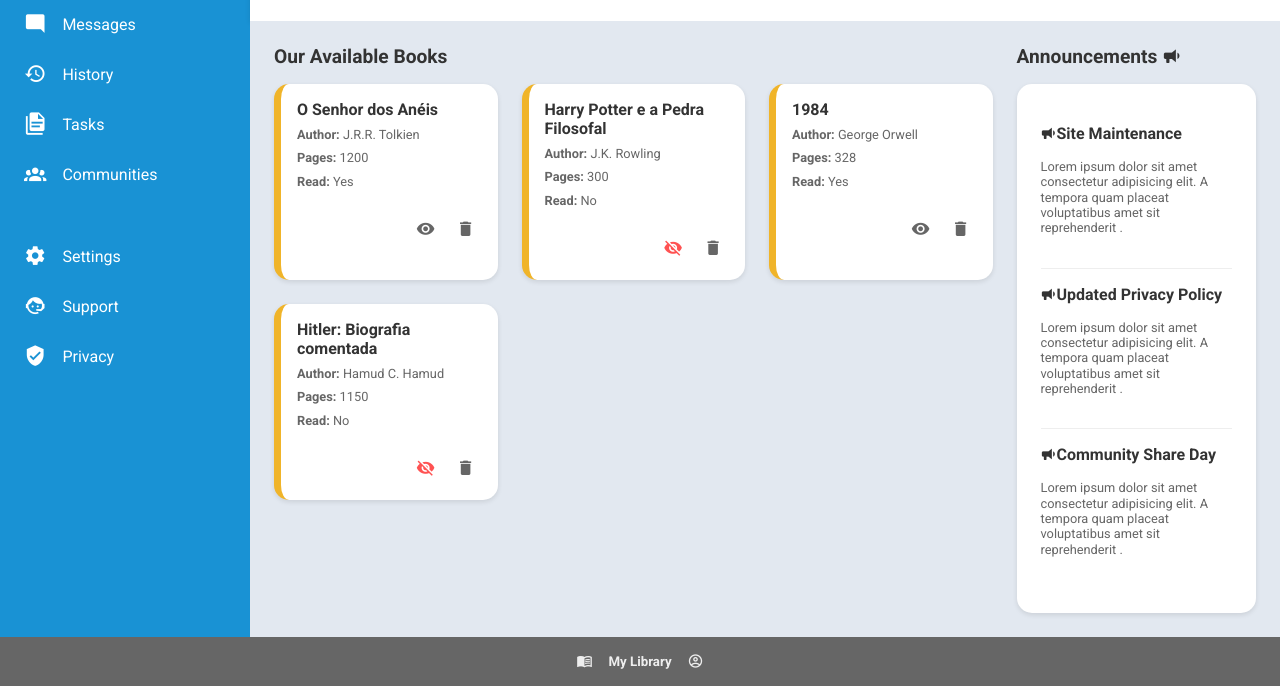
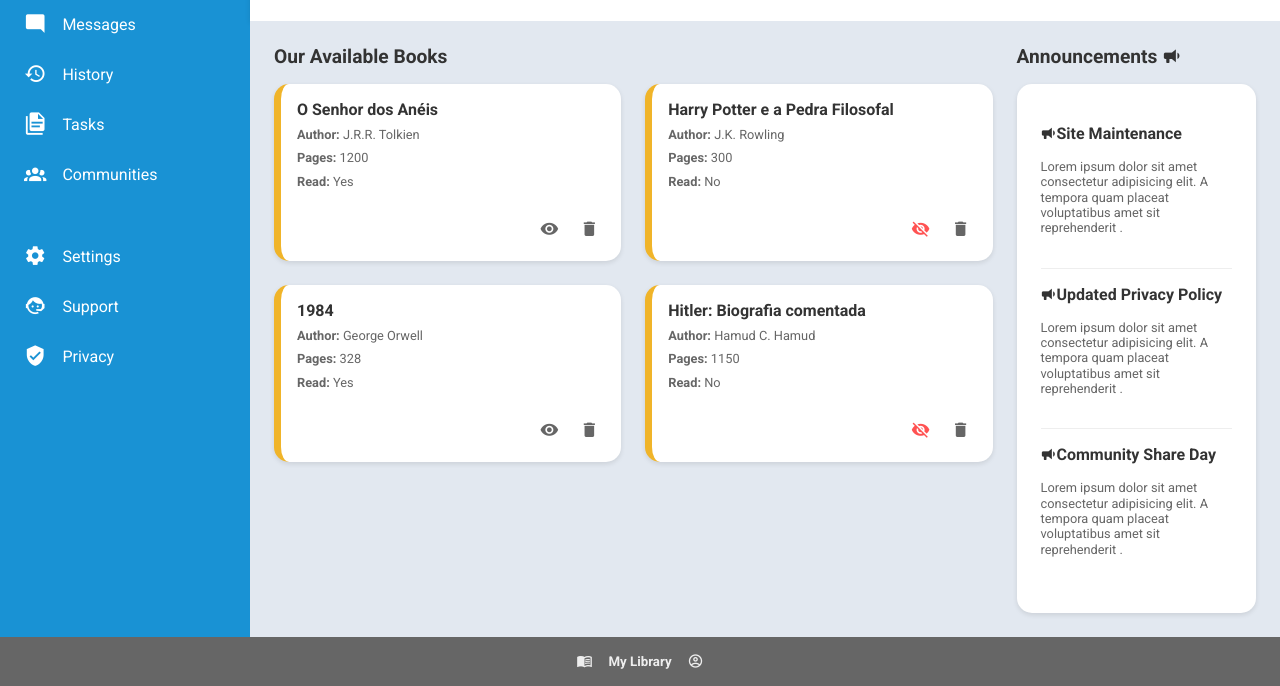
Before and after one commit to Thisaraiva/odin-library, a plain HTML site: page index.html in a window 1280 px wide. Shown: the part 200-886 px from the top of the page. Drawn offline with Linux system fonts and the light colour scheme.

Commit message:
Correção para melhorar apresentação dos cards "auto-fit" para "auto-fill"

```diff
--- a/styles/style.css
+++ b/styles/style.css
@@ -314,7 +314,7 @@ dialog, .form {
 
 .book-cards {
     display: grid;
-    grid-template-columns: repeat(auto-fit, minmax(200px, 1fr));
+    grid-template-columns: repeat(auto-fill, minmax(250px, 1fr));
     gap: 1.5rem;
 }
 
```
